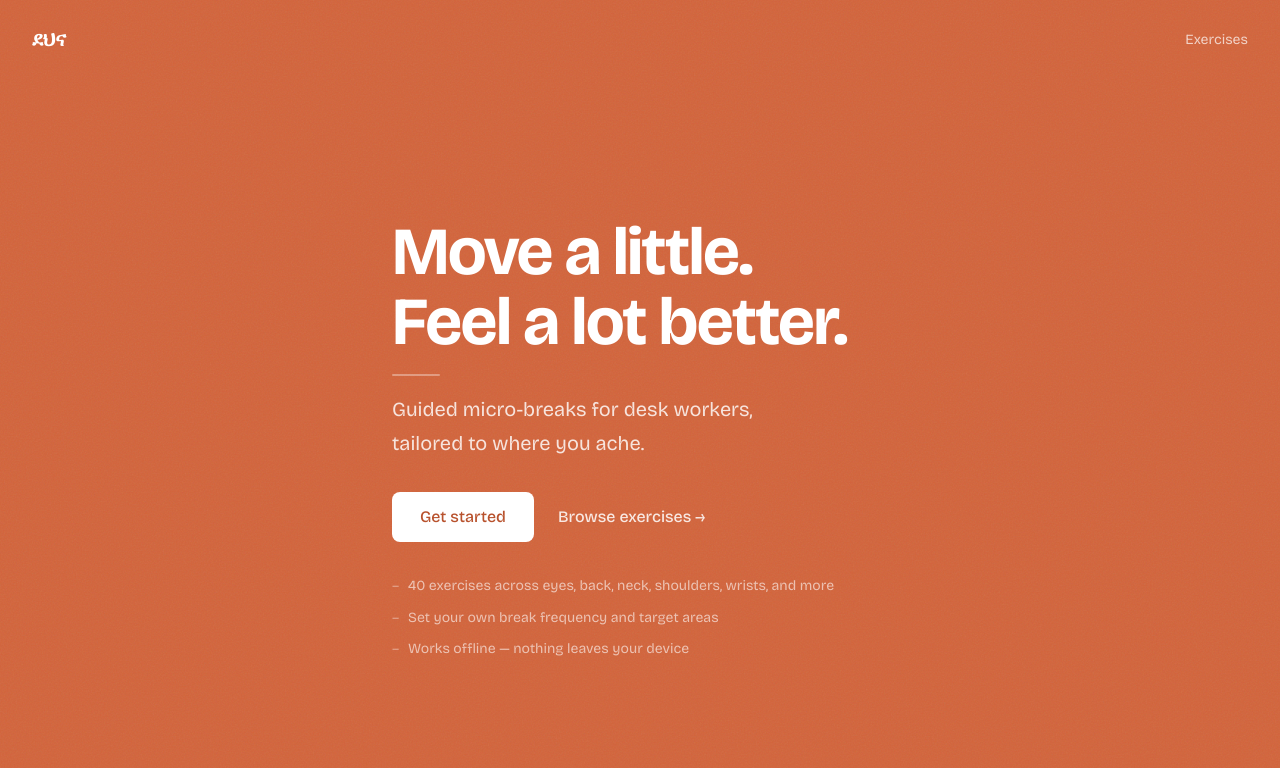
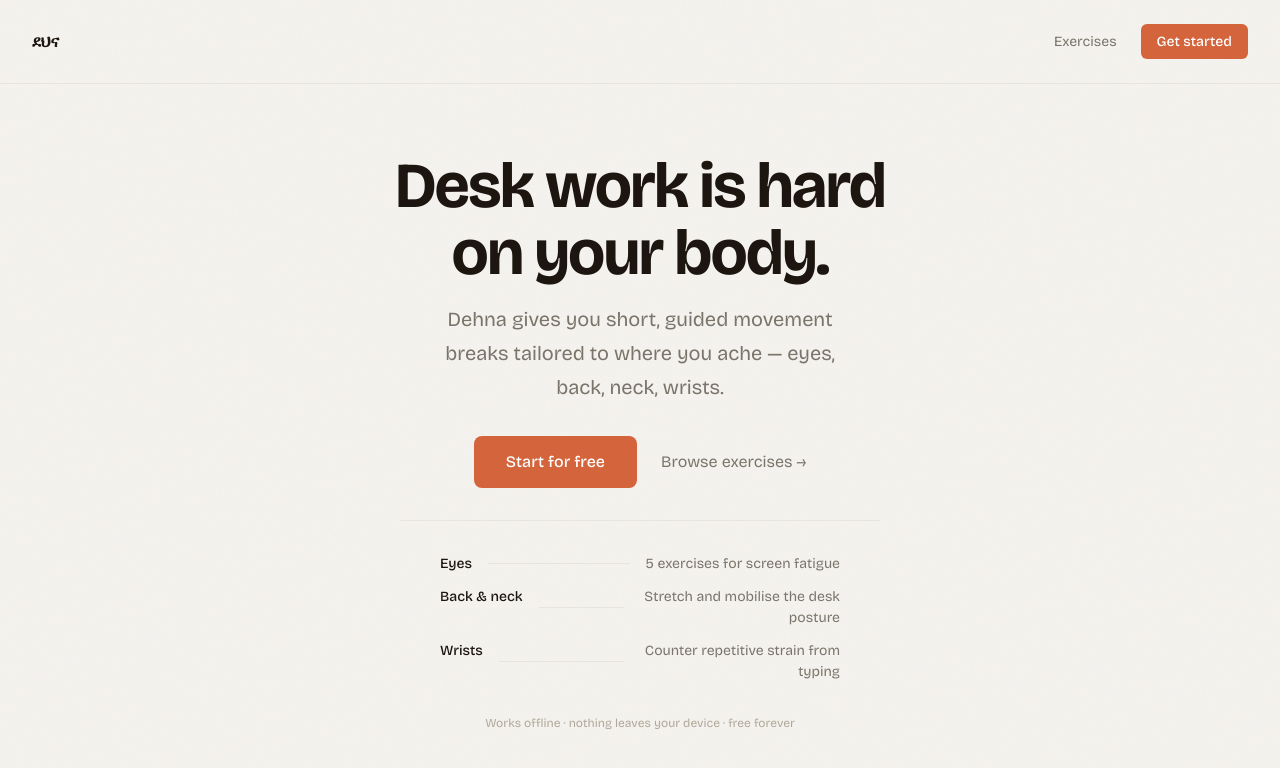
Before and after one commit to Biruk-gebru/dehna, a Next.js app in the folder apps/web/: page / in a window 1280 px wide. Shown: the top 768 px of the page. Built offline with nearby package versions, Linux system fonts and the light colour scheme.

Commit message:
feat(web): redesign landing page — light bg, centered layout, terracotta accent only

```diff
--- a/apps/web/src/app/page.tsx
+++ b/apps/web/src/app/page.tsx
@@ -3,9 +3,9 @@
 import Link from 'next/link';
 
 const FEATURES = [
-  '40 exercises across eyes, back, neck, shoulders, wrists, and more',
-  'Set your own break frequency and target areas',
-  'Works offline — nothing leaves your device',
+  { label: 'Eyes', desc: '5 exercises for screen fatigue' },
+  { label: 'Back & neck', desc: 'Stretch and mobilise the desk posture' },
+  { label: 'Wrists', desc: 'Counter repetitive strain from typing' },
 ];
 
 export default function Home() {
@@ -13,14 +13,13 @@ export default function Home() {
     <main
       style={{
         minHeight: '100vh',
-        backgroundColor: '#d3643b',
+        backgroundColor: '#f5f3ef',
         display: 'flex',
         flexDirection: 'column',
         position: 'relative',
-        overflow: 'hidden',
       }}
     >
-      {/* Grain texture overlay */}
+      {/* Grain — barely visible on light bg, adds warmth */}
       <svg
         aria-hidden="true"
         style={{
@@ -30,21 +29,15 @@ export default function Home() {
           height: '100%',
           pointerEvents: 'none',
           zIndex: 0,
-          opacity: 0.09,
+          opacity: 0.045,
         }}
       >
         <filter id="lp-grain">
-          <feTurbulence
-            type="fractalNoise"
-            baseFrequency="0.68"
-            numOctaves="3"
-            stitchTiles="stitch"
-          />
+          <feTurbulence type="fractalNoise" baseFrequency="0.68" numOctaves="3" stitchTiles="stitch" />
         </filter>
         <rect width="100%" height="100%" filter="url(#lp-grain)" />
       </svg>
 
-      {/* Content above grain */}
       <div style={{ position: 'relative', zIndex: 1, display: 'flex', flexDirection: 'column', flex: 1 }}>
 
         {/* Nav */}
@@ -54,28 +47,41 @@ export default function Home() {
             justifyContent: 'space-between',
             alignItems: 'center',
             padding: 'var(--space-5) var(--space-6)',
+            borderBottom: '1px solid #e8e4de',
           }}
         >
           <span
             style={{
               fontWeight: 'var(--font-weight-bold)',
-              fontSize: 'var(--font-size-lg)',
-              color: '#fff',
+              fontSize: 'var(--font-size-base)',
+              color: '#1c1510',
               letterSpacing: '-0.01em',
             }}
           >
             ደህና
           </span>
+          <div style={{ display: 'flex', gap: 'var(--space-5)', alignItems: 'center' }}>
             <Link
               href="/exercises"
+              style={{ fontSize: 'var(--font-size-sm)', color: '#7a746a', textDecoration: 'none' }}
+            >
+              Exercises
+            </Link>
+            <Link
+              href="/onboarding"
               style={{
                 fontSize: 'var(--font-size-sm)',
-              color: 'rgba(255,255,255,0.7)',
+                fontWeight: 'var(--font-weight-medium)',
+                color: '#fff',
+                backgroundColor: '#d3643b',
+                padding: '7px 16px',
+                borderRadius: '6px',
                 textDecoration: 'none',
               }}
             >
-            Exercises
+              Get started
             </Link>
+          </div>
         </nav>
 
         {/* Hero */}
@@ -84,120 +90,136 @@ export default function Home() {
             flex: 1,
             display: 'flex',
             flexDirection: 'column',
+            alignItems: 'center',
             justifyContent: 'center',
-            padding: 'var(--space-6)',
-            maxWidth: 560,
-            width: '100%',
-            margin: '0 auto',
+            textAlign: 'center',
+            padding: 'var(--space-8) var(--space-6)',
             gap: 'var(--space-6)',
           }}
         >
-          {/* Heading block */}
-          <div style={{ display: 'flex', flexDirection: 'column', gap: 'var(--space-4)' }}>
+          <div style={{ display: 'flex', flexDirection: 'column', alignItems: 'center', gap: 'var(--space-4)', maxWidth: 540 }}>
             <h1
               style={{
-                fontSize: 'clamp(2.6rem, 10vw, 4.2rem)',
+                fontSize: 'clamp(2.4rem, 9vw, 4rem)',
                 fontWeight: 'var(--font-weight-bold)',
-                color: '#fff',
+                color: '#1c1510',
                 lineHeight: 1.05,
                 margin: 0,
-                letterSpacing: '-0.025em',
+                letterSpacing: '-0.03em',
               }}
             >
-              Move a little.
+              Desk work is hard
               <br />
-              Feel a lot better.
+              on your body.
             </h1>
-
-            {/* Divider */}
-            <div
-              style={{
-                width: 48,
-                height: 2,
-                backgroundColor: 'rgba(255,255,255,0.35)',
-                borderRadius: 1,
-              }}
-            />
-
             <p
               style={{
                 fontSize: 'var(--font-size-lg)',
-                color: 'rgba(255,255,255,0.82)',
+                color: '#7a746a',
                 lineHeight: 'var(--line-height-relaxed)',
                 margin: 0,
-                maxWidth: 380,
+                maxWidth: 400,
               }}
             >
-              Guided micro-breaks for desk workers, tailored to where you ache.
+              Dehna gives you short, guided movement breaks tailored to where you ache — eyes, back, neck, wrists.
             </p>
           </div>
 
-          {/* CTAs */}
-          <div style={{ display: 'flex', alignItems: 'center', gap: 'var(--space-5)', flexWrap: 'wrap' }}>
+          {/* CTA row */}
+          <div style={{ display: 'flex', alignItems: 'center', gap: 'var(--space-5)', flexWrap: 'wrap', justifyContent: 'center' }}>
             <Link
               href="/onboarding"
               style={{
                 display: 'inline-block',
-                padding: '13px 28px',
-                backgroundColor: '#fff',
-                color: '#b8522d',
+                padding: '14px 32px',
+                backgroundColor: '#d3643b',
+                color: '#fff',
                 fontSize: 'var(--font-size-base)',
                 fontWeight: 'var(--font-weight-medium)',
                 borderRadius: '8px',
                 textDecoration: 'none',
-                transition: 'background-color 0.15s, color 0.15s',
               }}
             >
-              Get started
+              Start for free
             </Link>
             <Link
               href="/exercises"
               style={{
                 fontSize: 'var(--font-size-base)',
-                color: 'rgba(255,255,255,0.85)',
+                color: '#7a746a',
                 textDecoration: 'none',
-                fontWeight: 'var(--font-weight-medium)',
               }}
             >
               Browse exercises →
             </Link>
           </div>
 
-          {/* Feature list */}
-          <ul
+          {/* Divider */}
+          <div style={{ width: '100%', maxWidth: 480, height: 1, backgroundColor: '#e8e4de' }} />
+
+          {/* Feature trio */}
+          <div
             style={{
-              listStyle: 'none',
-              margin: 0,
-              padding: 0,
               display: 'flex',
               flexDirection: 'column',
-              gap: 'var(--space-2)',
+              gap: 'var(--space-3)',
+              width: '100%',
+              maxWidth: 400,
             }}
           >
-            {FEATURES.map((line) => (
-              <li
-                key={line}
+            {FEATURES.map(({ label, desc }) => (
+              <div
+                key={label}
                 style={{
-                  fontSize: 'var(--font-size-sm)',
-                  color: 'rgba(255,255,255,0.6)',
-                  paddingLeft: 'var(--space-4)',
-                  position: 'relative',
-                  lineHeight: 'var(--line-height-relaxed)',
+                  display: 'flex',
+                  justifyContent: 'space-between',
+                  alignItems: 'baseline',
+                  gap: 'var(--space-4)',
                 }}
               >
                 <span
                   style={{
-                    position: 'absolute',
-                    left: 0,
-                    color: 'rgba(255,255,255,0.4)',
+                    fontSize: 'var(--font-size-sm)',
+                    fontWeight: 'var(--font-weight-medium)',
+                    color: '#1c1510',
+                    flexShrink: 0,
                   }}
                 >
-                  –
+                  {label}
                 </span>
-                {line}
-              </li>
+                <span
+                  style={{
+                    flex: 1,
+                    height: 1,
+                    backgroundColor: '#e8e4de',
+                    alignSelf: 'center',
+                  }}
+                />
+                <span
+                  style={{
+                    fontSize: 'var(--font-size-sm)',
+                    color: '#7a746a',
+                    textAlign: 'right',
+                    flexShrink: 0,
+                    maxWidth: 200,
+                  }}
+                >
+                  {desc}
+                </span>
+              </div>
             ))}
-          </ul>
+          </div>
+
+          {/* Footer note */}
+          <p
+            style={{
+              fontSize: 'var(--font-size-xs)',
+              color: '#b0a898',
+              margin: 0,
+            }}
+          >
+            Works offline · nothing leaves your device · free forever
+          </p>
         </div>
       </div>
     </main>
```
Lines whose indentation alone changed are shown as unchanged.
